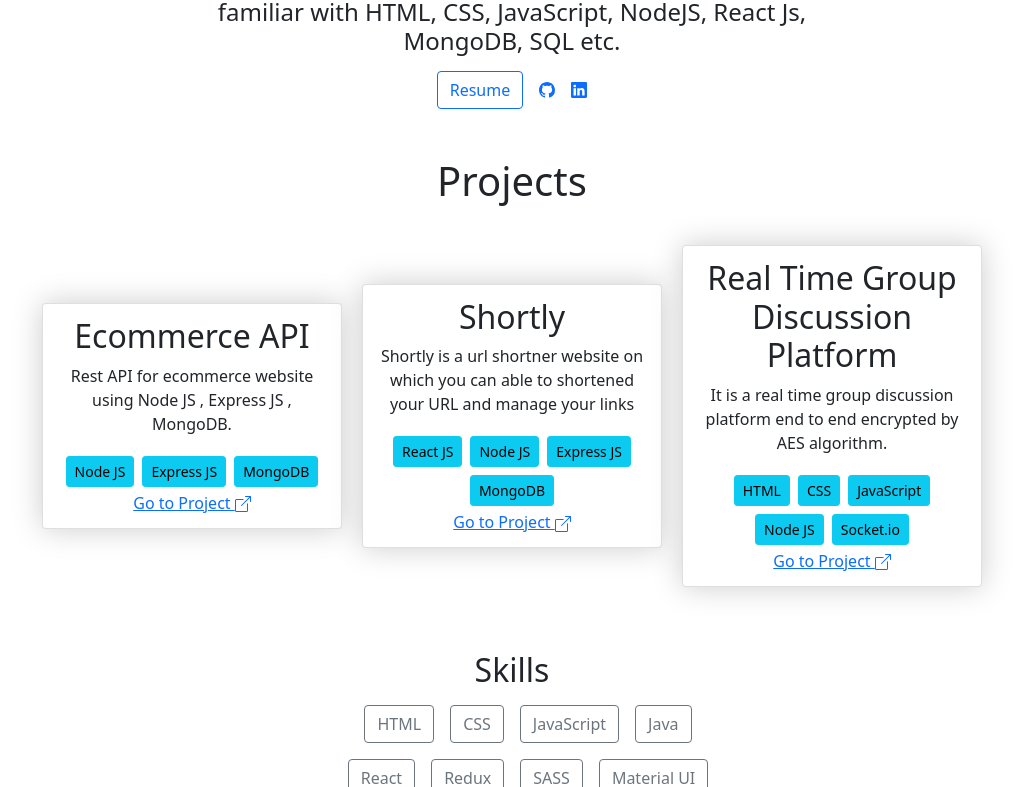
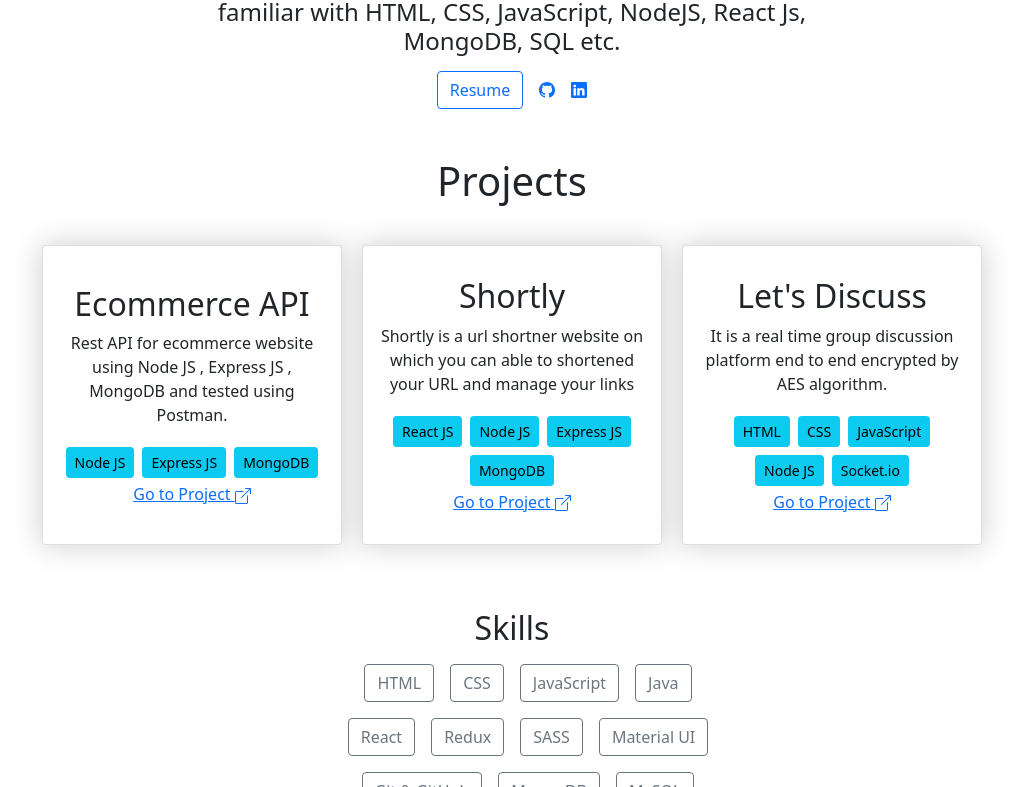
Before and after one commit to Raj-Rabari/myportfolio, a React (Create React App) app: page / in a window 1280 px wide. Shown: the part 525-1312 px from the top of the page, without its empty margins (128-1151 px from the left). Built offline with nearby package versions, Linux system fonts and the light colour scheme; the HTML template or start-up script is replaced by a standard one.

Commit message:
project-container-modified

```diff
--- a/src/Components/ProjectContainer.jsx
+++ b/src/Components/ProjectContainer.jsx
@@ -6,7 +6,7 @@ const projectData = [
   {
     name: "Ecommerce API",
     description:
-      "Rest API for ecommerce website using Node JS , Express JS , MongoDB.",
+      "Rest API for ecommerce website using Node JS , Express JS , MongoDB and tested using Postman.",
     skills: ["Node JS", "Express JS", "MongoDB"],
     github: "https://github.com/Raj-Rabari/ecommerceAPI",
   },
@@ -18,7 +18,7 @@ const projectData = [
     github: "https://github.com/Raj-Rabari/shortly",
   },
   {
-    name: "Real Time Group Discussion Platform",
+    name: "Let's Discuss",
     description:
       "It is a real time group discussion platform end to end encrypted by AES algorithm.",
     skills: ["HTML","CSS","JavaScript","Node JS","Socket.io"],
--- a/src/Components/style.css
+++ b/src/Components/style.css
@@ -42,6 +42,8 @@
     box-shadow: 0 0 30px #ccc;
     text-align: center;
     border-radius: 10px;
+    height: 300px;
+    justify-content: center;
 }
 
 .skills{
```
